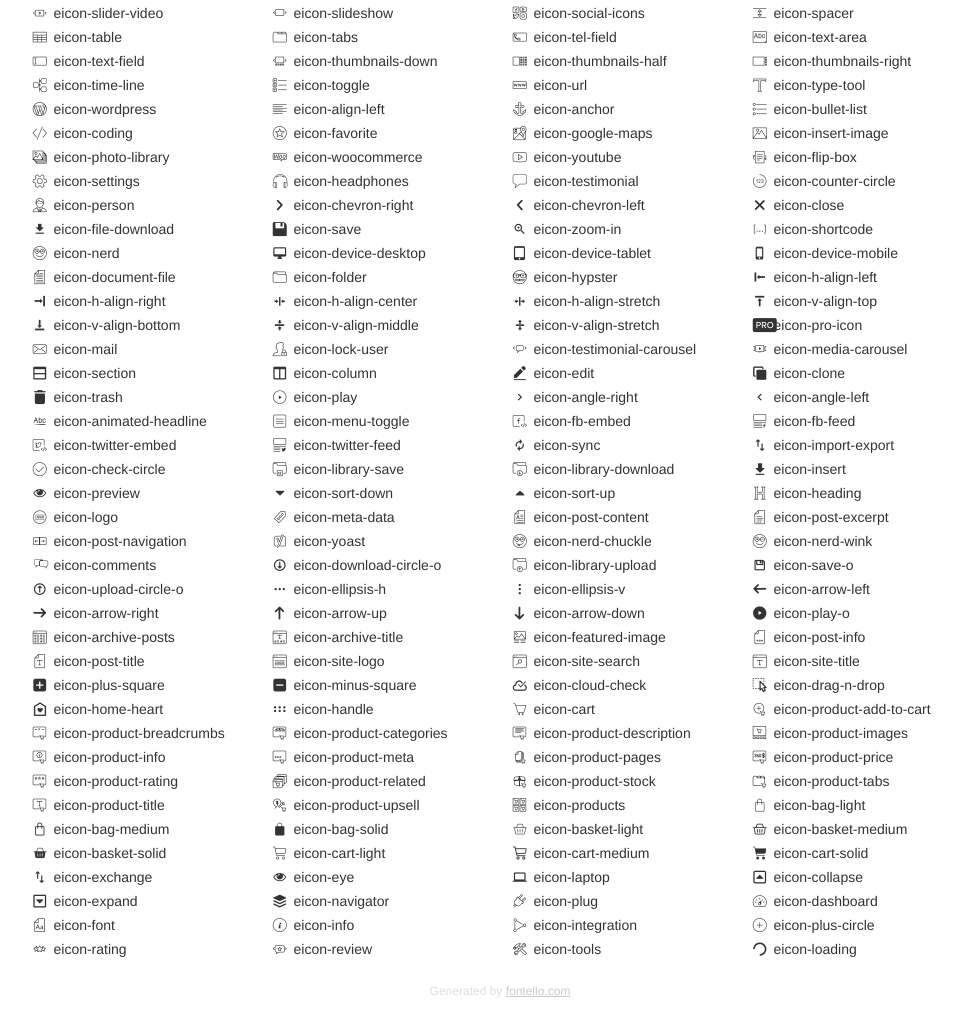
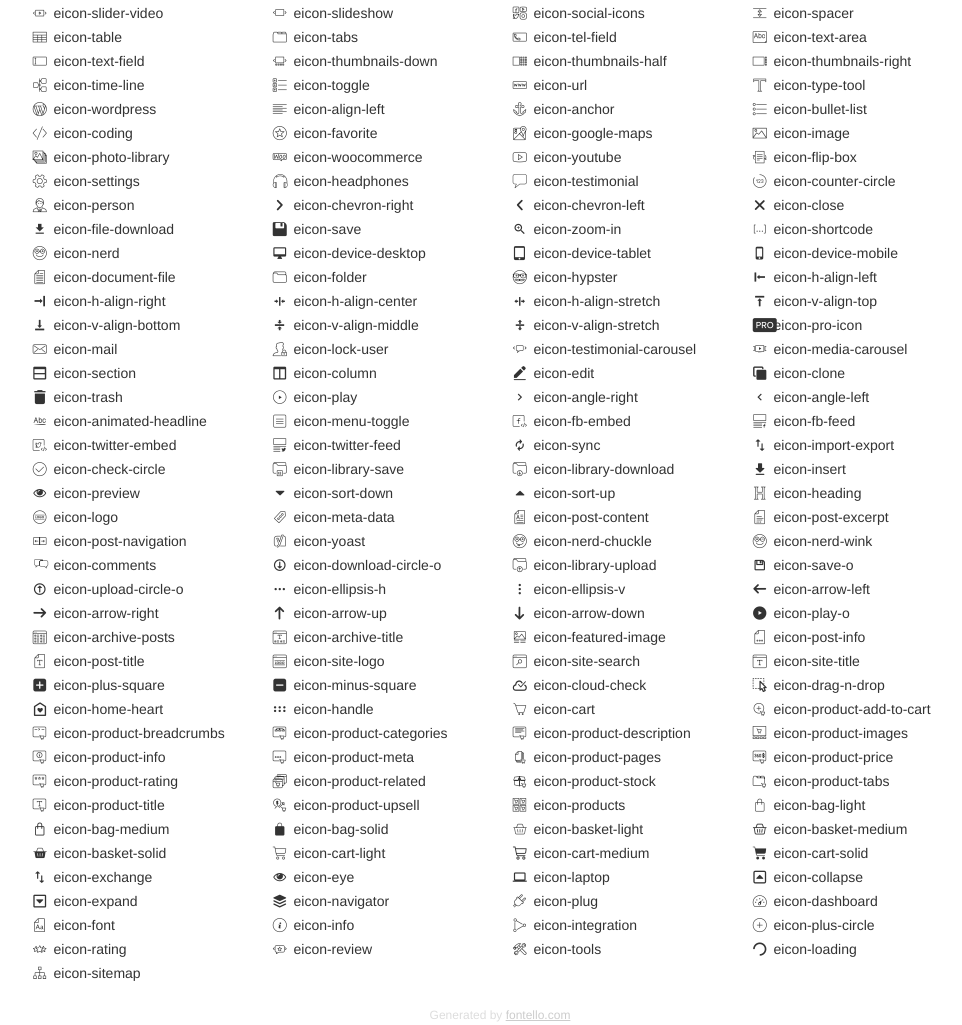
Before and after one commit to elementor/elementor-icons, a website: page index.html in a window 1280 px wide. Shown: the part 641-1666 px from the top of the page, without its empty margins (140-1102 px from the left). Before the commit the page ends 1642 px from the top, so only its background shows below. Drawn offline with Linux system fonts and the light colour scheme.

Commit message:
Fixed some icons, added `rating` icon and changed `insert-image` to `image`

```diff
--- a/index.html
+++ b/index.html
@@ -471,7 +471,7 @@
         <div title="Code: 0xe894" class="the-icons span3"><i class="demo-icon eicon-coding">&#xe894;</i> <span class="i-name">eicon-coding</span><span class="i-code">0xe894</span></div>
         <div title="Code: 0xe895" class="the-icons span3"><i class="demo-icon eicon-favorite">&#xe895;</i> <span class="i-name">eicon-favorite</span><span class="i-code">0xe895</span></div>
         <div title="Code: 0xe896" class="the-icons span3"><i class="demo-icon eicon-google-maps">&#xe896;</i> <span class="i-name">eicon-google-maps</span><span class="i-code">0xe896</span></div>
-        <div title="Code: 0xe897" class="the-icons span3"><i class="demo-icon eicon-insert-image">&#xe897;</i> <span class="i-name">eicon-insert-image</span><span class="i-code">0xe897</span></div>
+        <div title="Code: 0xe897" class="the-icons span3"><i class="demo-icon eicon-image">&#xe897;</i> <span class="i-name">eicon-image</span><span class="i-code">0xe897</span></div>
     </div>
     <div class="row">
         <div title="Code: 0xe898" class="the-icons span3"><i class="demo-icon eicon-photo-library">&#xe898;</i> <span class="i-name">eicon-photo-library</span><span class="i-code">0xe898</span></div>
@@ -677,6 +677,9 @@
         <div title="Code: 0xe1032" class="the-icons span3"><i class="demo-icon eicon-tools">&#xe1032;</i> <span class="i-name">eicon-tools</span><span class="i-code">0xe1032</span></div>
         <div title="Code: 0xe1033" class="the-icons span3"><i class="demo-icon eicon-loading">&#xe1033;</i> <span class="i-name">eicon-loading</span><span class="i-code">0xe1033</span></div>
     </div>
+    <div class="row">
+        <div title="Code: 0xe1034" class="the-icons span3"><i class="demo-icon eicon-sitemap">&#xe1034;</i> <span class="i-name">eicon-sitemap</span><span class="i-code">0xe1034</span></div>
+    </div>
 </div>
 <div class="container footer">Generated by <a href="http://fontello.com">fontello.com</a></div>
 </body>
--- a/scss/_icons.scss
+++ b/scss/_icons.scss
@@ -96,7 +96,7 @@
 .eicon-coding:before { content: '\e894'; }
 .eicon-favorite:before { content: '\e895'; }
 .eicon-google-maps:before { content: '\e896'; }
-.eicon-insert-image:before { content: '\e897'; }
+.eicon-image:before { content: '\e897'; }
 .eicon-photo-library:before { content: '\e898'; }
 .eicon-woocommerce:before { content: '\e899'; }
 .eicon-youtube:before { content: '\e900'; }
@@ -233,6 +233,7 @@
 .eicon-review:before { content: '\e1031'; }
 .eicon-tools:before { content: '\e1032'; }
 .eicon-loading:before { content: '\e1033'; }
+.eicon-sitemap:before { content: '\e1034'; }
 
 //Editor Icons
 .eicon-editor-link:before { content: '\e500'; }
```
Also changed, not shown: css/elementor-icons.css, css/elementor-icons.min.css, fonts/eicons.ttf, fonts/eicons.woff, fonts/eicons.woff2, 2 other files.
